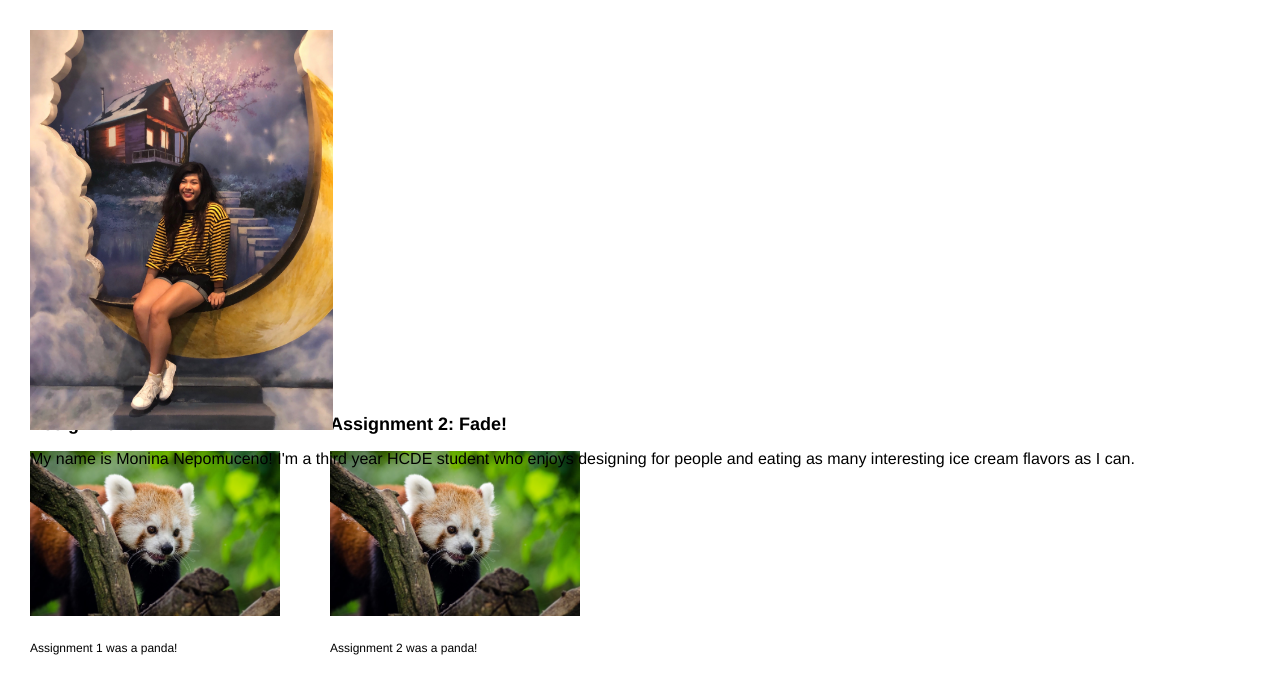
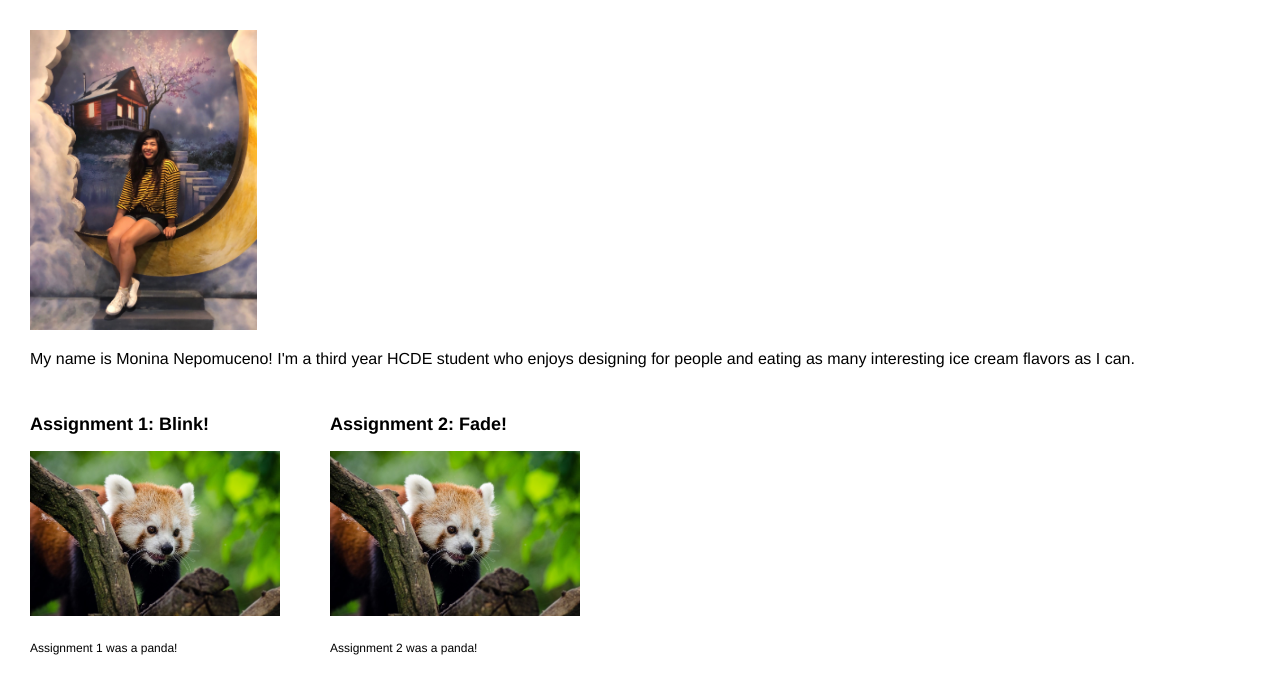
Before and after one commit to monina24/monina24.github.io, a plain HTML site: page index.html in a window 1280 px wide. Shown: the part 183-876 px from the top of the page. Drawn offline with Linux system fonts and the light colour scheme.

Commit message:
Initial commit

```diff
--- a/index.html
+++ b/index.html
@@ -14,7 +14,7 @@
         <div class="header">
             <h1>Monina Nepomuceno's HCDE 439 Physical Computing Page!</h1>
             <p>
-            <img src="mnina.jpg" height=400></a>
+            <img src="mnina.jpg" height=300></a>
             </p>
             <p>
             My name is Monina Nepomuceno! I'm a third year HCDE student who enjoys designing for people and eating as many interesting ice cream flavors as I can.
```
